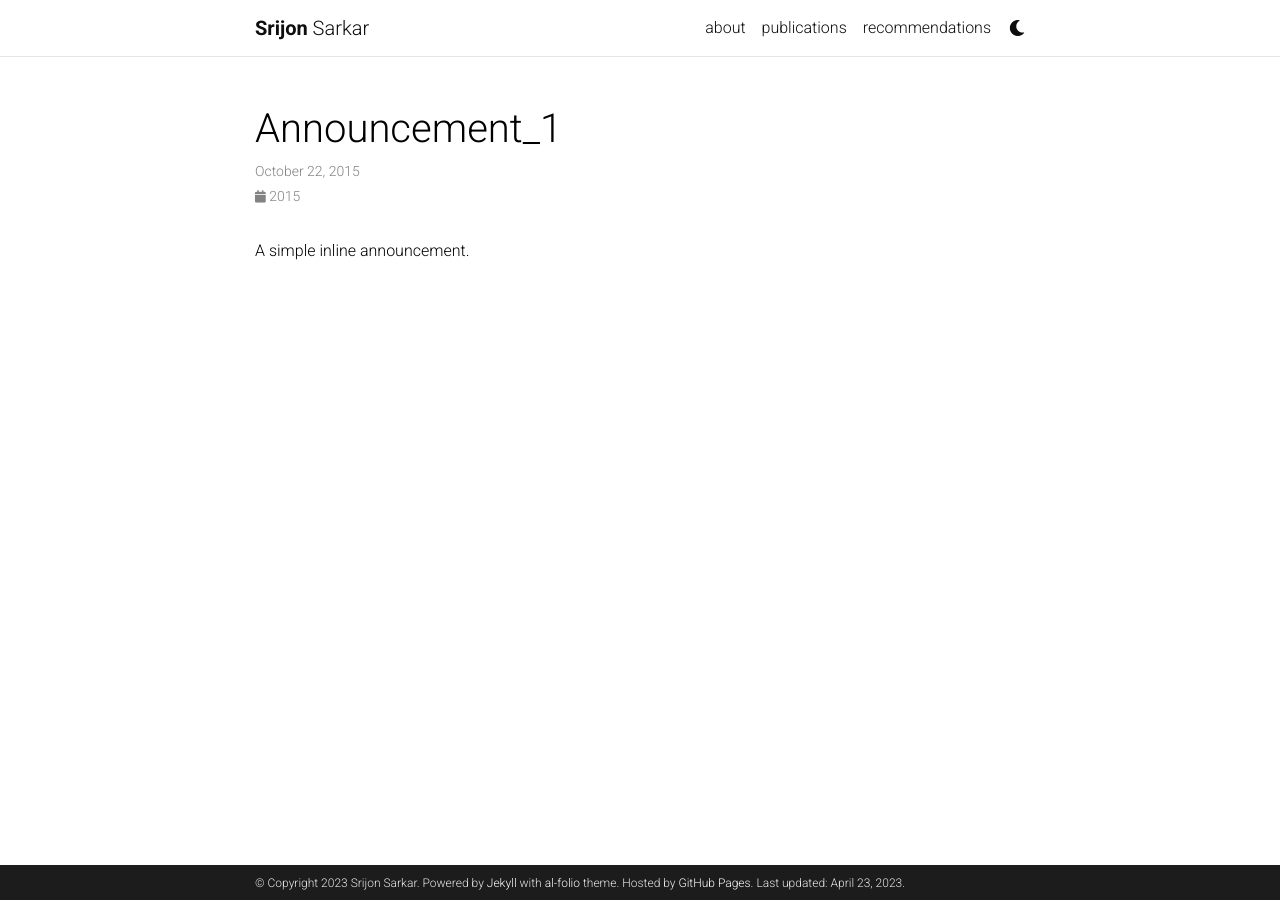
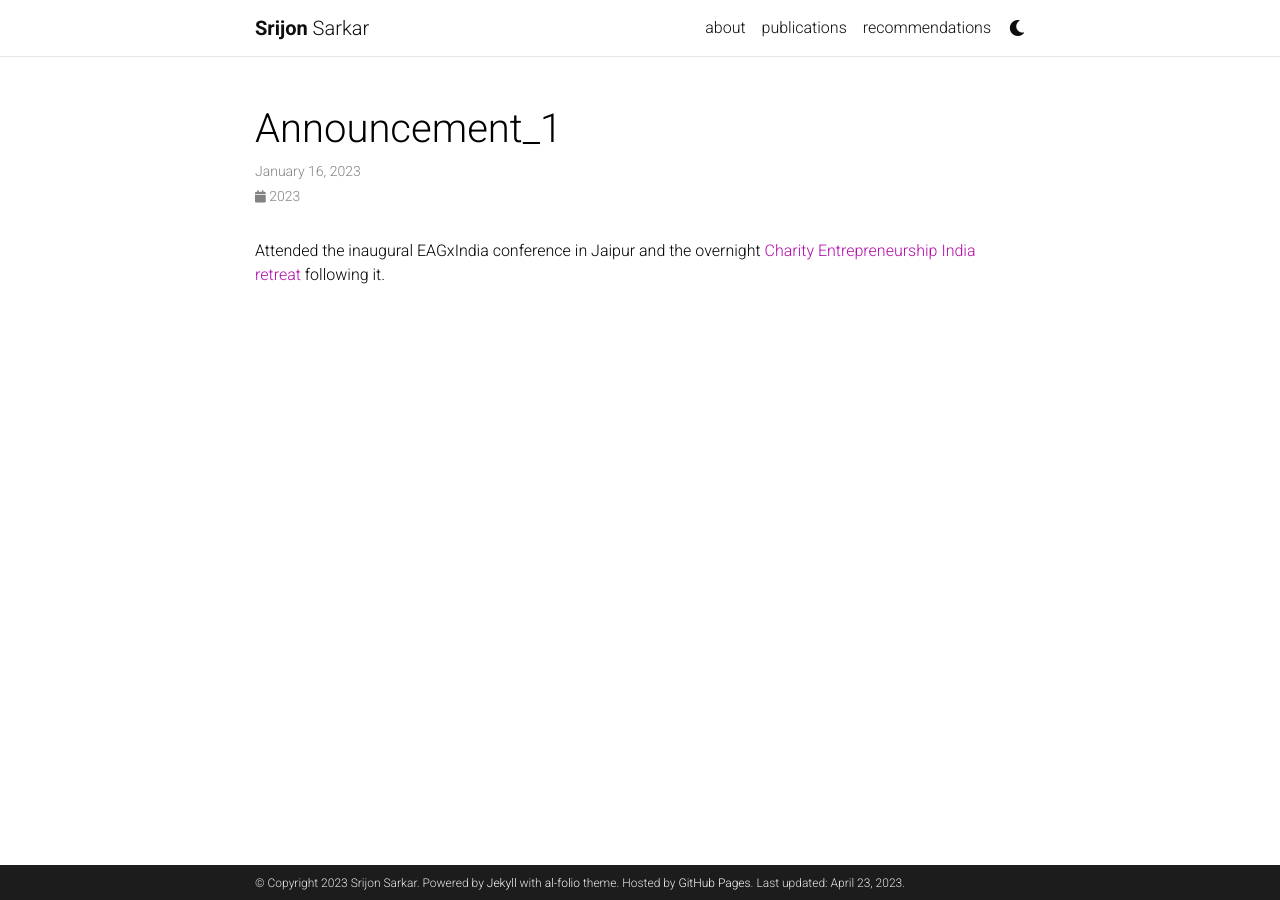
Before and after one commit to sarkarsrijon/sarkarsrijon.github.io, a Jekyll site: the page built from _news/announcement_1.md, in a window 1280 px wide. Built offline with Jekyll 4.4.1, drawn with Linux system fonts in a browser that asks for light colours; comment, search, counter and statistics services are not loaded; a style sheet for code colours, icons or effects is not loaded.

Commit message:
Update announcement_1.md

```diff
--- a/_news/announcement_1.md
+++ b/_news/announcement_1.md
@@ -1,8 +1,8 @@
 ---
 layout: post
-date: 2015-10-22 15:59:00-0400
+date: 2023-01-16
 inline: true
 related_posts: false
 ---
 
-A simple inline announcement.
+Attended the inaugural EAGxIndia conference in Jaipur and the overnight [Charity Entrepreneurship India retreat](https://www.linkedin.com/posts/charityentrepreneurship_last-weekend-our-co-executive-director-activity-7021861816964108288-XmeD?utm_source=share&utm_medium=member_desktop) following it.
```
